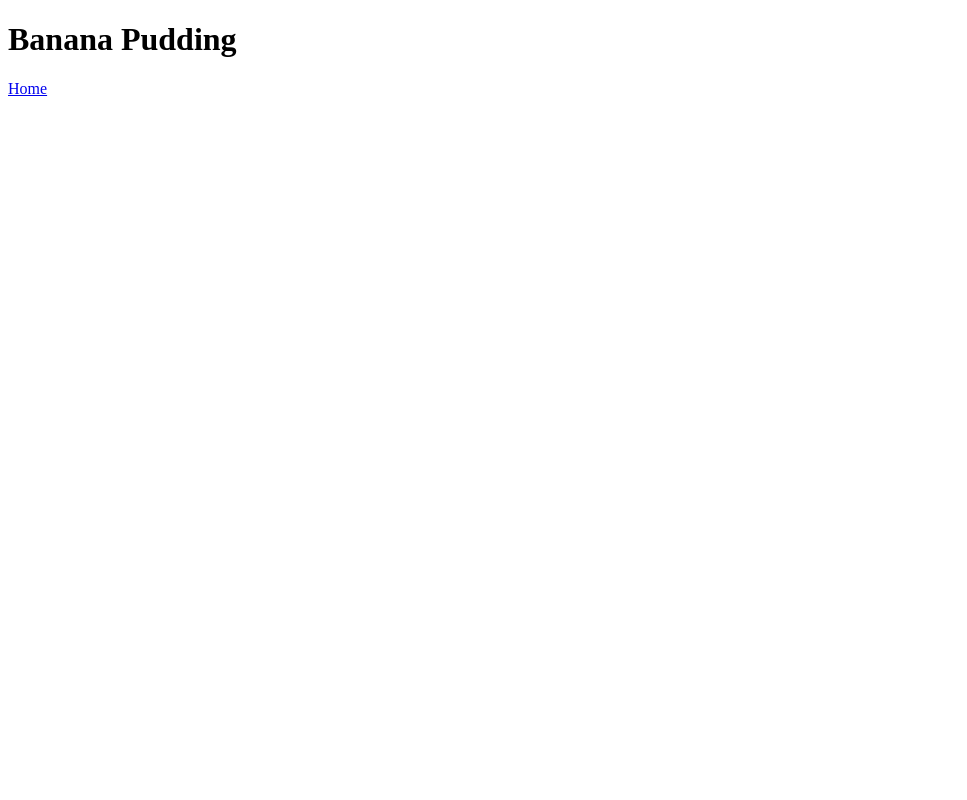
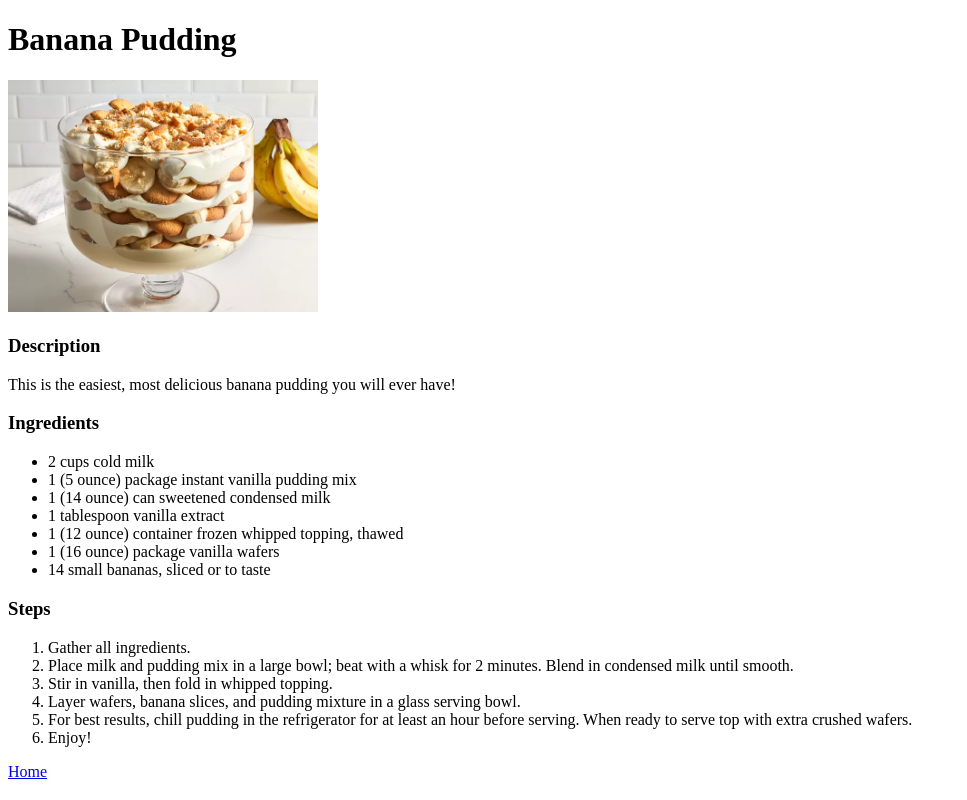
Before and after one commit to garzjos/odin-recipes, a plain HTML site: page recipes/banana-pudding.html in a window 1280 px wide. Shown: the whole page, without its empty margins (0-967 px from the left). Drawn offline with Linux system fonts and the light colour scheme.

Commit message:
Edit banana-pudding.html
Add banana-pudding.jpg to img directory
Add elements and content to banana-pudding.html

```diff
--- a/recipes/banana-pudding.html
+++ b/recipes/banana-pudding.html
@@ -8,6 +8,37 @@
     <body>
         <h1>Banana Pudding</h1>
 
-        <a href="../index.html">Home</a>
+        <img src="../img/banana-pudding.jpg" alt="Banana Pudding" width="310">
+
+        <h3>Description</h3>
+
+        <p>This is the easiest, most delicious banana pudding you will ever have!</p>
+
+        <h3>Ingredients</h3>
+
+        <ul>
+            <li>2 cups cold milk</li>
+            <li>1 (5 ounce) package instant vanilla pudding mix</li>
+            <li>1 (14 ounce) can sweetened condensed milk</li>
+            <li>1 tablespoon vanilla extract</li>
+            <li>1 (12 ounce) container frozen whipped topping, thawed</li>
+            <li>1 (16 ounce) package vanilla wafers</li>
+            <li>14 small bananas, sliced or to taste</li>
+        </ul>
+
+        <h3>Steps</h3>
+
+        <ol>
+            <li>Gather all ingredients.</li>
+            <li>Place milk and pudding mix in a large bowl; beat with a whisk for 2 minutes. Blend in condensed milk until smooth.</li>
+            <li>Stir in vanilla, then fold in whipped topping.</li>
+            <li>Layer wafers, banana slices, and pudding mixture in a glass serving bowl.</li>
+            <li>For best results, chill pudding in the refrigerator for at least an hour before serving. When ready to serve top with extra crushed wafers.</li>
+            <li>Enjoy!</li>
+        </ol>
+
+        <p>
+            <a href="../index.html">Home</a>
+        </p>
     </body>
 </html>
```
Also changed, not shown: img/banana-pudding.jpg (added).
